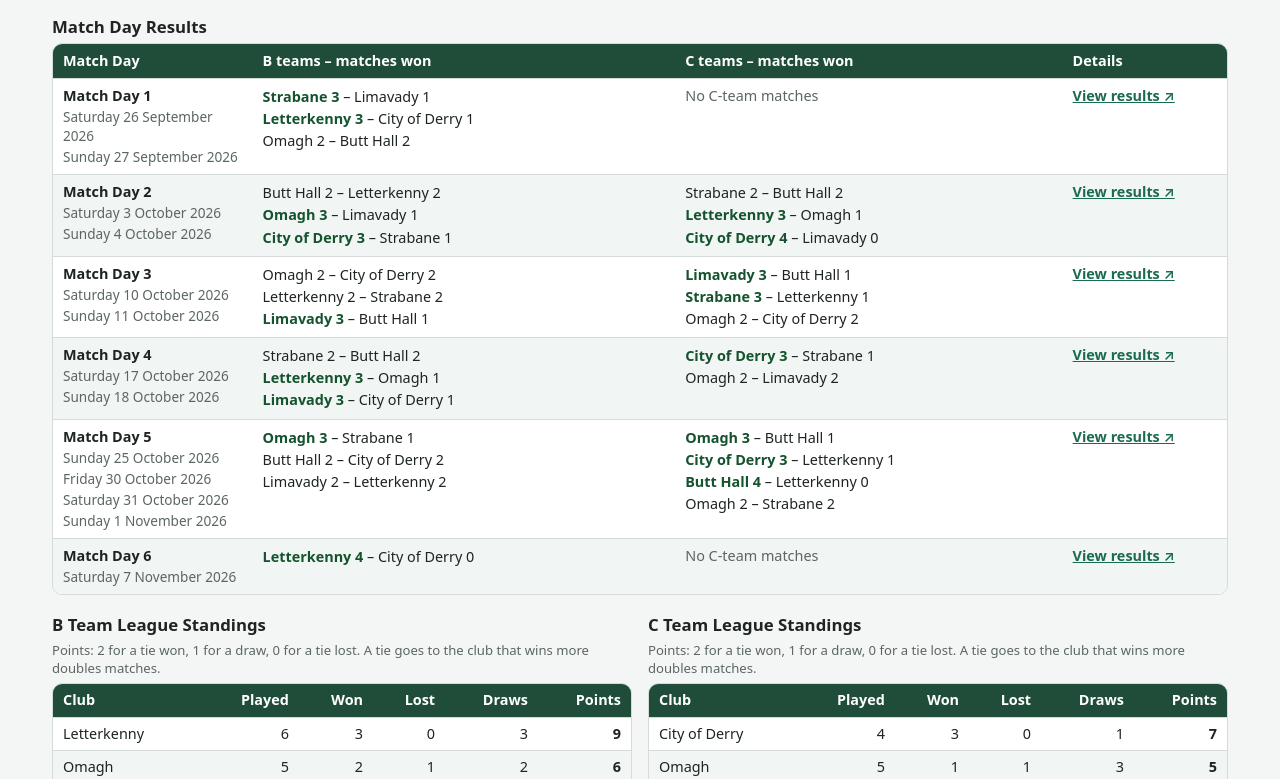
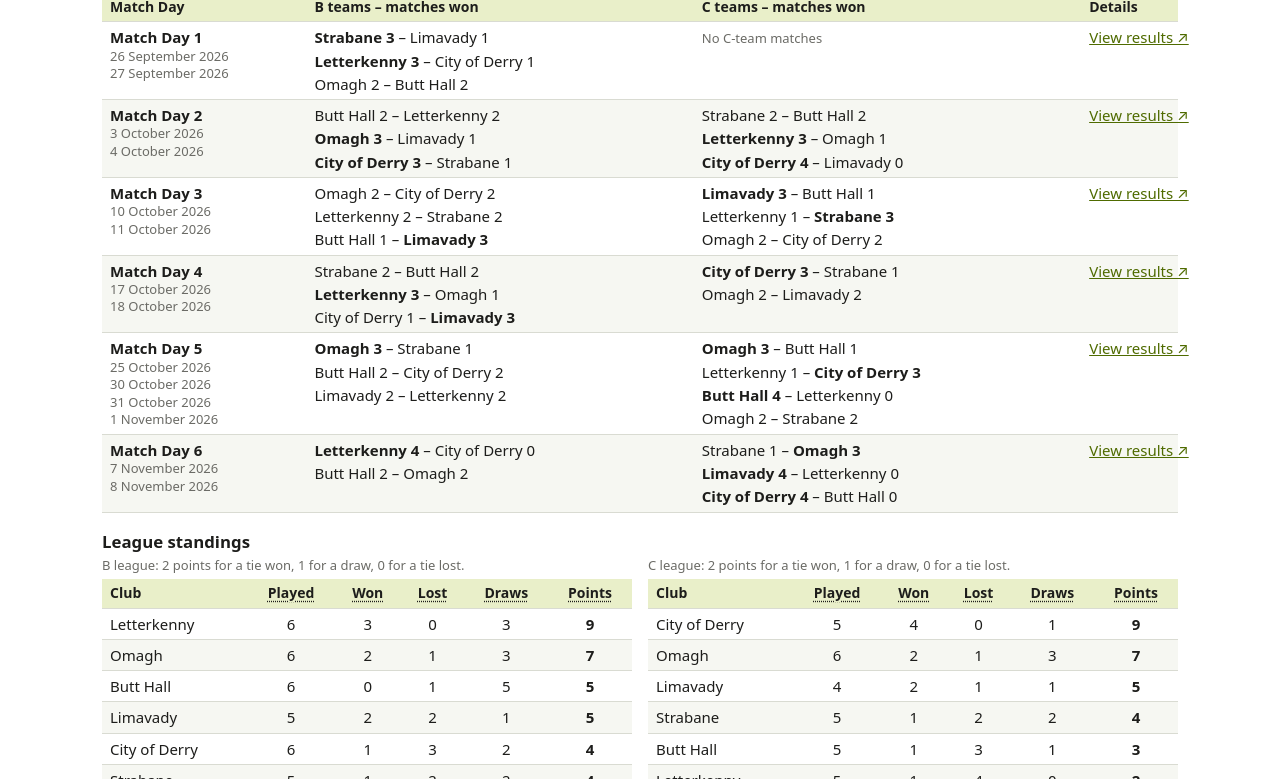
Before and after one commit to amitn2007/NW-League, a plain HTML site: page index.html in a window 1280 px wide. Shown: the part 76-855 px from the top of the page. Drawn offline with Linux system fonts and the light colour scheme.

Commit message:
Add files via upload

```diff
--- a/index.html
+++ b/index.html
@@ -1,364 +1,291 @@
 <!DOCTYPE html>
 <html lang="en">
 <head>
-<meta charset="UTF-8">
+<meta charset="utf-8">
 <meta name="viewport" content="width=device-width, initial-scale=1">
 <title>Northwest Autumn Mixed Doubles 2026 – Team Results</title>
 <style>
 :root {
-    color-scheme: light dark;
-    --bg: #f4f6f5;
-    --surface: #ffffff;
-    --text: #1d2421;
-    --muted: #5b6661;
-    --border: #d5dcd8;
-    --head-bg: #1f4d3a;
-    --head-text: #ffffff;
-    --alt-row: #f1f5f3;
-    --link: #1a6b4f;
-    --win: #14532d;
+  --bg: #ffffff;
+  --fg: #1d1d1b;
+  --muted: #6b6b66;
+  --line: #d9dbd2;
+  --head: #e9efc9;
+  --alt: #f6f7f2;
+  --accent: #4f6b00;
+  --card: #ffffff;
 }
 @media (prefers-color-scheme: dark) {
   :root {
-      --bg: #101614;
-      --surface: #1a221f;
-      --text: #e5ece8;
-      --muted: #9daaa3;
-      --border: #2e3a35;
-      --head-bg: #2b5f49;
-      --head-text: #f1f7f3;
-      --alt-row: #172019;
-      --link: #7fd1ad;
-      --win: #9ee6c0;
+    --bg: #15171a;
+    --fg: #ececea;
+    --muted: #9ea19a;
+    --line: #3a3f44;
+    --head: #2a3320;
+    --alt: #1c1f23;
+    --accent: #cde34f;
+    --card: #1b1e22;
   }
 }
 * { box-sizing: border-box; }
 html, body { margin: 0; padding: 0; }
 body {
   background: var(--bg);
-    color: var(--text);
+  color: var(--fg);
   font-family: system-ui, -apple-system, "Segoe UI", Roboto, Arial, sans-serif;
   font-size: 15px;
-    line-height: 1.4;
+  line-height: 1.35;
+  overflow-x: hidden;
 }
-  .container {
-    max-width: 1200px;
-    margin: 0 auto;
-    padding: 16px 12px 16px;
-  }
-  header h1 {
-    margin: 0 0 4px;
-    font-size: clamp(1.2rem, 2.4vw, 1.5rem);
-  }
-  .legend {
-    margin: 0 0 12px;
-    color: var(--muted);
-    font-size: 0.88rem;
-  }
-  .legend strong { color: var(--text); }
-  h2 {
-    font-size: 1.05rem;
-    margin: 18px 0 4px;
-  }
-  .caption {
-    margin: 0 0 6px;
-    color: var(--muted);
-    font-size: 0.82rem;
-  }
-  .table-wrap {
-    overflow-x: auto;
-    border: 1px solid var(--border);
-    border-radius: 10px;
-    background: var(--surface);
-  }
-  table {
-    width: 100%;
-    border-collapse: collapse;
-    font-size: 0.9rem;
-  }
-  th, td {
-    padding: 7px 10px;
-    text-align: left;
-    vertical-align: top;
-    border-bottom: 1px solid var(--border);
-  }
-  thead th {
-    background: var(--head-bg);
-    color: var(--head-text);
-    font-weight: 600;
-    white-space: nowrap;
-  }
-  tbody tr:nth-child(even) td { background: var(--alt-row); }
-  tbody tr:last-child td { border-bottom: none; }
+.wrap { max-width: 1100px; margin: 0 auto; padding: 10px 12px 16px; }
+h1 { font-size: 1.25rem; margin: 0 0 4px; }
+h2 { font-size: 1.05rem; margin: 18px 0 4px; }
+.legend { color: var(--muted); font-size: 13px; margin: 0 0 10px; }
+.caption { color: var(--muted); font-size: 13px; margin: 0 0 4px; }
+.muted { color: var(--muted); font-size: 13px; }
+a { color: var(--accent); }
 
-  /* Match results table: 4 compact columns */
-  .main-table col.c-day   { width: 17%; }
-  .main-table col.c-b     { width: 36%; }
-  .main-table col.c-c     { width: 33%; }
-  .main-table col.c-link  { width: 14%; }
+table { width: 100%; border-collapse: collapse; }
+th, td { padding: 5px 8px; border-bottom: 1px solid var(--line); text-align: left; vertical-align: top; overflow-wrap: anywhere; }
+th { background: var(--head); font-weight: 600; font-size: 14px; }
+tbody tr:nth-child(even) { background: var(--alt); }
 
-  .line { display: block; padding: 1px 0; }
-  .muted { color: var(--muted); }
-  .win { font-weight: 700; color: var(--win); }
-  .main-table .line.muted { font-size: 0.85rem; }
+.days { table-layout: fixed; }
+.days col.c-md { width: 19%; }
+.days col.c-b { width: 36%; }
+.days col.c-c { width: 36%; }
+.days col.c-d { width: 9%; }
+.days .md strong { display: block; }
+.days .tie { margin: 0 0 3px; }
+.days .tie:last-child { margin-bottom: 0; }
+.days .dates div { color: var(--muted); font-size: 13px; }
+.days td a { white-space: nowrap; }
 
-  /* Standings: side by side on wide screens, stacked on small ones */
-  .standings-grid {
-    display: grid;
-    grid-template-columns: 1fr;
-    gap: 0 16px;
-    align-items: start;
-  }
-  .standings th:not(:first-child),
-  .standings td:not(:first-child) { text-align: right; }
-  .standings th, .standings td { padding: 6px 10px; }
+.standings-wrap { display: grid; grid-template-columns: 1fr; gap: 16px; }
+.standings th, .standings td { text-align: center; }
+.standings th:first-child, .standings td:first-child { text-align: left; }
+.standings th[title] { cursor: help; text-decoration: underline dotted; text-underline-offset: 3px; }
+.standings td:last-child { font-weight: 600; }
 
-  td a {
-    color: var(--link);
-    font-weight: 600;
-    white-space: nowrap;
+@media (min-width: 900px) {
+  .standings-wrap { grid-template-columns: 1fr 1fr; }
 }
 
-  @media (min-width: 900px) {
-    .standings-grid { grid-template-columns: 1fr 1fr; }
+@media (max-width: 720px) {
+  body { font-size: 15px; }
+  .days, .days tbody, .days tr, .days td { display: block; width: 100%; }
+  .days thead { display: none; }
+  .days col { display: none; }
+  .days tbody tr {
+    background: var(--card);
+    border: 1px solid var(--line);
+    border-radius: 8px;
+    margin: 0 0 10px;
+    padding: 8px 10px;
   }
-
-  /* Phones: each match day becomes a compact card, no sideways scrolling */
-  @media (max-width: 720px) {
-    .container { padding: 12px 8px 12px; }
-    .main-table thead { display: none; }
-    .main-table, .main-table tbody, .main-table tr, .main-table td {
-      display: block;
-      width: 100%;
+  .days tbody tr:nth-child(even) { background: var(--card); }
+  .days td {
+    border: 0;
+    padding: 3px 0;
   }
-    .main-table col { display: none; }
-    .table-wrap.main-wrap { border: none; background: none; overflow: visible; }
-    .main-table tr {
-      border: 1px solid var(--border);
-      border-radius: 10px;
-      background: var(--surface);
-      margin: 0 0 10px;
-      overflow: hidden;
-    }
-    .main-table td {
-      border: none;
-      padding: 5px 12px;
-      background: none !important;
-    }
-    .main-table td:first-child { background: var(--head-bg) !important; color: var(--head-text); padding: 8px 12px; }
-    .main-table td:first-child .line { color: var(--head-text); opacity: 0.9; }
-    .main-table td[data-label]::before {
+  .days td::before {
     content: attr(data-label);
     display: block;
-      font-size: 0.7rem;
+    font-size: 11px;
+    font-weight: 600;
+    color: var(--muted);
     text-transform: uppercase;
-      letter-spacing: 0.04em;
-      color: var(--muted);
+    letter-spacing: .04em;
     margin-bottom: 1px;
   }
-    .main-table td:last-child { padding-bottom: 10px; }
-    .standings th, .standings td { padding: 6px 6px; font-size: 0.85rem; }
+  .days td.md {
+    border-bottom: 1px solid var(--line);
+    padding-bottom: 6px;
+    margin-bottom: 4px;
+  }
+  .days td.md::before { content: none; }
+  .days .md strong { font-size: 1rem; }
+  .days .dates div { font-size: 12px; }
+  .days td a { white-space: normal; }
+
+  .standings th, .standings td { padding: 4px 5px; font-size: 13px; }
+  .standings th { font-size: 12px; }
+  .standings-wrap { gap: 12px; }
+  h2 { margin-top: 14px; }
 }
 </style>
 </head>
 <body>
-<div class="container">
+<div class="wrap">
 
-  <header>
 <h1>Northwest Autumn Mixed Doubles 2026 – Team Results</h1>
-    <p class="legend">
-      <strong>Club abbreviations:</strong>
-      STR = Strabane · LIM = Limavady · LTK = Letterkenny · DER = City of Derry · OMG = Omagh · BTH = Butt Hall
-    </p>
-  </header>
+<p class="legend">STR = Strabane · LIM = Limavady · LTK = Letterkenny · DER = City of Derry · OMG = Omagh · BTH = Butt Hall</p>
 
-  <h2>Match Day Results</h2>
-  <div class="table-wrap main-wrap">
-    <table class="main-table">
+<table class="days">
   <colgroup>
-        <col class="c-day">
+    <col class="c-md">
     <col class="c-b">
     <col class="c-c">
-        <col class="c-link">
+    <col class="c-d">
   </colgroup>
   <thead>
     <tr>
-          <th>Match Day</th>
-          <th>B teams – matches won</th>
-          <th>C teams – matches won</th>
-          <th>Details</th>
+      <th scope="col">Match Day</th>
+      <th scope="col">B teams – matches won</th>
+      <th scope="col">C teams – matches won</th>
+      <th scope="col">Details</th>
     </tr>
   </thead>
   <tbody>
     <tr>
-          <td>
+      <td class="md" data-label="Match Day">
         <strong>Match Day 1</strong>
-            <span class="line muted">Saturday 26 September 2026</span>
-            <span class="line muted">Sunday 27 September 2026</span>
+        <div class="dates"><div>26 September 2026</div><div>27 September 2026</div></div>
       </td>
-          <td data-label="B teams – matches won">
-            <span class="line"><span class="win">Strabane 3</span> – Limavady 1</span>
-            <span class="line"><span class="win">Letterkenny 3</span> – City of Derry 1</span>
-            <span class="line">Omagh 2 – Butt Hall 2</span>
+      <td data-label="B teams">
+        <div class="tie"><strong>Strabane 3</strong> – Limavady 1</div>
+        <div class="tie"><strong>Letterkenny 3</strong> – City of Derry 1</div>
+        <div class="tie">Omagh 2 – Butt Hall 2</div>
       </td>
-          <td data-label="C teams – matches won" class="muted">No C-team matches</td>
-          <td data-label="Details">
-            <a href="https://ti.tournamentsoftware.com/tournament/6ddd3ed7-0916-441e-93b0-d59b000ebb00/Matches" target="_blank" rel="noopener noreferrer">View results ↗</a>
-          </td>
+      <td data-label="C teams"><span class="muted">No C-team matches</span></td>
+      <td data-label="Details"><a href="https://ti.tournamentsoftware.com/tournament/6ddd3ed7-0916-441e-93b0-d59b000ebb00/Matches" target="_blank" rel="noopener noreferrer">View results ↗</a></td>
     </tr>
     <tr>
-          <td>
+      <td class="md" data-label="Match Day">
         <strong>Match Day 2</strong>
-            <span class="line muted">Saturday 3 October 2026</span>
-            <span class="line muted">Sunday 4 October 2026</span>
+        <div class="dates"><div>3 October 2026</div><div>4 October 2026</div></div>
       </td>
-          <td data-label="B teams – matches won">
-            <span class="line">Butt Hall 2 – Letterkenny 2</span>
-            <span class="line"><span class="win">Omagh 3</span> – Limavady 1</span>
-            <span class="line"><span class="win">City of Derry 3</span> – Strabane 1</span>
+      <td data-label="B teams">
+        <div class="tie">Butt Hall 2 – Letterkenny 2</div>
+        <div class="tie"><strong>Omagh 3</strong> – Limavady 1</div>
+        <div class="tie"><strong>City of Derry 3</strong> – Strabane 1</div>
       </td>
-          <td data-label="C teams – matches won">
-            <span class="line">Strabane 2 – Butt Hall 2</span>
-            <span class="line"><span class="win">Letterkenny 3</span> – Omagh 1</span>
-            <span class="line"><span class="win">City of Derry 4</span> – Limavady 0</span>
+      <td data-label="C teams">
+        <div class="tie">Strabane 2 – Butt Hall 2</div>
+        <div class="tie"><strong>Letterkenny 3</strong> – Omagh 1</div>
+        <div class="tie"><strong>City of Derry 4</strong> – Limavady 0</div>
       </td>
-          <td data-label="Details">
-            <a href="https://ti.tournamentsoftware.com/tournament/7bf85808-d6fa-4aeb-a546-09f291ccd83b/matches/20261003" target="_blank" rel="noopener noreferrer">View results ↗</a>
-          </td>
+      <td data-label="Details"><a href="https://ti.tournamentsoftware.com/tournament/7bf85808-d6fa-4aeb-a546-09f291ccd83b/matches/20261003" target="_blank" rel="noopener noreferrer">View results ↗</a></td>
     </tr>
     <tr>
-          <td>
+      <td class="md" data-label="Match Day">
         <strong>Match Day 3</strong>
-            <span class="line muted">Saturday 10 October 2026</span>
-            <span class="line muted">Sunday 11 October 2026</span>
+        <div class="dates"><div>10 October 2026</div><div>11 October 2026</div></div>
       </td>
-          <td data-label="B teams – matches won">
-            <span class="line">Omagh 2 – City of Derry 2</span>
-            <span class="line">Letterkenny 2 – Strabane 2</span>
-            <span class="line"><span class="win">Limavady 3</span> – Butt Hall 1</span>
+      <td data-label="B teams">
+        <div class="tie">Omagh 2 – City of Derry 2</div>
+        <div class="tie">Letterkenny 2 – Strabane 2</div>
+        <div class="tie">Butt Hall 1 – <strong>Limavady 3</strong></div>
       </td>
-          <td data-label="C teams – matches won">
-            <span class="line"><span class="win">Limavady 3</span> – Butt Hall 1</span>
-            <span class="line"><span class="win">Strabane 3</span> – Letterkenny 1</span>
-            <span class="line">Omagh 2 – City of Derry 2</span>
+      <td data-label="C teams">
+        <div class="tie"><strong>Limavady 3</strong> – Butt Hall 1</div>
+        <div class="tie">Letterkenny 1 – <strong>Strabane 3</strong></div>
+        <div class="tie">Omagh 2 – City of Derry 2</div>
       </td>
-          <td data-label="Details">
-            <a href="https://ti.tournamentsoftware.com/tournament/77ba18f5-34ef-4fc1-b60b-9379da9a93ba/matches/20261010" target="_blank" rel="noopener noreferrer">View results ↗</a>
-          </td>
+      <td data-label="Details"><a href="https://ti.tournamentsoftware.com/tournament/77ba18f5-34ef-4fc1-b60b-9379da9a93ba/matches/20261010" target="_blank" rel="noopener noreferrer">View results ↗</a></td>
     </tr>
     <tr>
-          <td>
+      <td class="md" data-label="Match Day">
         <strong>Match Day 4</strong>
-            <span class="line muted">Saturday 17 October 2026</span>
-            <span class="line muted">Sunday 18 October 2026</span>
+        <div class="dates"><div>17 October 2026</div><div>18 October 2026</div></div>
       </td>
-          <td data-label="B teams – matches won">
-            <span class="line">Strabane 2 – Butt Hall 2</span>
-            <span class="line"><span class="win">Letterkenny 3</span> – Omagh 1</span>
-            <span class="line"><span class="win">Limavady 3</span> – City of Derry 1</span>
+      <td data-label="B teams">
+        <div class="tie">Strabane 2 – Butt Hall 2</div>
+        <div class="tie"><strong>Letterkenny 3</strong> – Omagh 1</div>
+        <div class="tie">City of Derry 1 – <strong>Limavady 3</strong></div>
       </td>
-          <td data-label="C teams – matches won">
-            <span class="line"><span class="win">City of Derry 3</span> – Strabane 1</span>
-            <span class="line">Omagh 2 – Limavady 2</span>
+      <td data-label="C teams">
+        <div class="tie"><strong>City of Derry 3</strong> – Strabane 1</div>
+        <div class="tie">Omagh 2 – Limavady 2</div>
       </td>
-          <td data-label="Details">
-            <a href="https://ti.tournamentsoftware.com/tournament/63991607-6a78-4c4d-9963-b5ee9ec24914/matches/20261018" target="_blank" rel="noopener noreferrer">View results ↗</a>
-          </td>
+      <td data-label="Details"><a href="https://ti.tournamentsoftware.com/tournament/63991607-6a78-4c4d-9963-b5ee9ec24914/matches/20261018" target="_blank" rel="noopener noreferrer">View results ↗</a></td>
     </tr>
     <tr>
-          <td>
+      <td class="md" data-label="Match Day">
         <strong>Match Day 5</strong>
-            <span class="line muted">Sunday 25 October 2026</span>
-            <span class="line muted">Friday 30 October 2026</span>
-            <span class="line muted">Saturday 31 October 2026</span>
-            <span class="line muted">Sunday 1 November 2026</span>
+        <div class="dates"><div>25 October 2026</div><div>30 October 2026</div><div>31 October 2026</div><div>1 November 2026</div></div>
       </td>
-          <td data-label="B teams – matches won">
-            <span class="line"><span class="win">Omagh 3</span> – Strabane 1</span>
-            <span class="line">Butt Hall 2 – City of Derry 2</span>
-            <span class="line">Limavady 2 – Letterkenny 2</span>
+      <td data-label="B teams">
+        <div class="tie"><strong>Omagh 3</strong> – Strabane 1</div>
+        <div class="tie">Butt Hall 2 – City of Derry 2</div>
+        <div class="tie">Limavady 2 – Letterkenny 2</div>
       </td>
-          <td data-label="C teams – matches won">
-            <span class="line"><span class="win">Omagh 3</span> – Butt Hall 1</span>
-            <span class="line"><span class="win">City of Derry 3</span> – Letterkenny 1</span>
-            <span class="line"><span class="win">Butt Hall 4</span> – Letterkenny 0</span>
-            <span class="line">Omagh 2 – Strabane 2</span>
+      <td data-label="C teams">
+        <div class="tie"><strong>Omagh 3</strong> – Butt Hall 1</div>
+        <div class="tie">Letterkenny 1 – <strong>City of Derry 3</strong></div>
+        <div class="tie"><strong>Butt Hall 4</strong> – Letterkenny 0</div>
+        <div class="tie">Omagh 2 – Strabane 2</div>
       </td>
-          <td data-label="Details">
-            <a href="https://ti.tournamentsoftware.com/tournament/a91f76f6-76d7-4252-b51c-d5f5d9844632/Matches" target="_blank" rel="noopener noreferrer">View results ↗</a>
-          </td>
+      <td data-label="Details"><a href="https://ti.tournamentsoftware.com/tournament/a91f76f6-76d7-4252-b51c-d5f5d9844632/Matches" target="_blank" rel="noopener noreferrer">View results ↗</a></td>
     </tr>
     <tr>
-          <td>
+      <td class="md" data-label="Match Day">
         <strong>Match Day 6</strong>
-            <span class="line muted">Saturday 7 November 2026</span>
+        <div class="dates"><div>7 November 2026</div><div>8 November 2026</div></div>
       </td>
-          <td data-label="B teams – matches won">
-            <span class="line"><span class="win">Letterkenny 4</span> – City of Derry 0</span>
+      <td data-label="B teams">
+        <div class="tie"><strong>Letterkenny 4</strong> – City of Derry 0</div>
+        <div class="tie">Butt Hall 2 – Omagh 2</div>
       </td>
-          <td data-label="C teams – matches won" class="muted">No C-team matches</td>
-          <td data-label="Details">
-            <a href="https://ti.tournamentsoftware.com/tournament/a0df9c17-618f-44e9-86ef-d6a84abb9776/Matches" target="_blank" rel="noopener noreferrer">View results ↗</a>
+      <td data-label="C teams">
+        <div class="tie">Strabane 1 – <strong>Omagh 3</strong></div>
+        <div class="tie"><strong>Limavady 4</strong> – Letterkenny 0</div>
+        <div class="tie"><strong>City of Derry 4</strong> – Butt Hall 0</div>
       </td>
+      <td data-label="Details"><a href="https://ti.tournamentsoftware.com/tournament/a0df9c17-618f-44e9-86ef-d6a84abb9776/Matches" target="_blank" rel="noopener noreferrer">View results ↗</a></td>
     </tr>
+  </tbody>
+</table>
+
+<h2>League standings</h2>
+<div class="standings-wrap">
+
+  <div>
+    <p class="caption">B league: 2 points for a tie won, 1 for a draw, 0 for a tie lost.</p>
+    <table class="standings">
+      <thead>
+        <tr>
+          <th scope="col">Club</th>
+          <th scope="col" title="Number of ties played">Played</th>
+          <th scope="col" title="Number of ties won">Won</th>
+          <th scope="col" title="Number of ties lost">Lost</th>
+          <th scope="col" title="Number of ties drawn">Draws</th>
+          <th scope="col" title="League points: 2 per tie won, 1 per draw">Points</th>
+        </tr>
+      </thead>
+      <tbody>
+        <tr><td>Letterkenny</td><td>6</td><td>3</td><td>0</td><td>3</td><td>9</td></tr>
+        <tr><td>Omagh</td><td>6</td><td>2</td><td>1</td><td>3</td><td>7</td></tr>
+        <tr><td>Butt Hall</td><td>6</td><td>0</td><td>1</td><td>5</td><td>5</td></tr>
+        <tr><td>Limavady</td><td>5</td><td>2</td><td>2</td><td>1</td><td>5</td></tr>
+        <tr><td>City of Derry</td><td>6</td><td>1</td><td>3</td><td>2</td><td>4</td></tr>
+        <tr><td>Strabane</td><td>5</td><td>1</td><td>2</td><td>2</td><td>4</td></tr>
       </tbody>
     </table>
   </div>
 
-  <div class="standings-grid">
-
   <div>
-      <h2>B Team League Standings</h2>
-      <p class="caption">Points: 2 for a tie won, 1 for a draw, 0 for a tie lost. A tie goes to the club that wins more doubles matches.</p>
-      <div class="table-wrap">
+    <p class="caption">C league: 2 points for a tie won, 1 for a draw, 0 for a tie lost.</p>
     <table class="standings">
       <thead>
         <tr>
-              <th>Club</th>
-              <th title="Number of matches played">Played</th>
-              <th title="Number of matches won">Won</th>
-              <th title="Number of matches lost">Lost</th>
-              <th title="Number of draws">Draws</th>
-              <th>Points</th>
+          <th scope="col">Club</th>
+          <th scope="col" title="Number of ties played">Played</th>
+          <th scope="col" title="Number of ties won">Won</th>
+          <th scope="col" title="Number of ties lost">Lost</th>
+          <th scope="col" title="Number of ties drawn">Draws</th>
+          <th scope="col" title="League points: 2 per tie won, 1 per draw">Points</th>
         </tr>
       </thead>
       <tbody>
-            <tr><td>Letterkenny</td><td>6</td><td>3</td><td>0</td><td>3</td><td><strong>9</strong></td></tr>
-            <tr><td>Omagh</td><td>5</td><td>2</td><td>1</td><td>2</td><td><strong>6</strong></td></tr>
-            <tr><td>Limavady</td><td>5</td><td>2</td><td>2</td><td>1</td><td><strong>5</strong></td></tr>
-            <tr><td>Butt Hall</td><td>5</td><td>0</td><td>1</td><td>4</td><td><strong>4</strong></td></tr>
-            <tr><td>City of Derry</td><td>6</td><td>1</td><td>3</td><td>2</td><td><strong>4</strong></td></tr>
-            <tr><td>Strabane</td><td>5</td><td>1</td><td>2</td><td>2</td><td><strong>4</strong></td></tr>
+        <tr><td>City of Derry</td><td>5</td><td>4</td><td>0</td><td>1</td><td>9</td></tr>
+        <tr><td>Omagh</td><td>6</td><td>2</td><td>1</td><td>3</td><td>7</td></tr>
+        <tr><td>Limavady</td><td>4</td><td>2</td><td>1</td><td>1</td><td>5</td></tr>
+        <tr><td>Strabane</td><td>5</td><td>1</td><td>2</td><td>2</td><td>4</td></tr>
+        <tr><td>Butt Hall</td><td>5</td><td>1</td><td>3</td><td>1</td><td>3</td></tr>
+        <tr><td>Letterkenny</td><td>5</td><td>1</td><td>4</td><td>0</td><td>2</td></tr>
       </tbody>
     </table>
-      </div>
-    </div>
-
-    <div>
-      <h2>C Team League Standings</h2>
-      <p class="caption">Points: 2 for a tie won, 1 for a draw, 0 for a tie lost. A tie goes to the club that wins more doubles matches.</p>
-      <div class="table-wrap">
-        <table class="standings">
-          <thead>
-            <tr>
-              <th>Club</th>
-              <th title="Number of matches played">Played</th>
-              <th title="Number of matches won">Won</th>
-              <th title="Number of matches lost">Lost</th>
-              <th title="Number of draws">Draws</th>
-              <th>Points</th>
-            </tr>
-          </thead>
-          <tbody>
-            <tr><td>City of Derry</td><td>4</td><td>3</td><td>0</td><td>1</td><td><strong>7</strong></td></tr>
-            <tr><td>Omagh</td><td>5</td><td>1</td><td>1</td><td>3</td><td><strong>5</strong></td></tr>
-            <tr><td>Strabane</td><td>4</td><td>1</td><td>1</td><td>2</td><td><strong>4</strong></td></tr>
-            <tr><td>Butt Hall</td><td>4</td><td>1</td><td>2</td><td>1</td><td><strong>3</strong></td></tr>
-            <tr><td>Limavady</td><td>3</td><td>1</td><td>1</td><td>1</td><td><strong>3</strong></td></tr>
-            <tr><td>Letterkenny</td><td>4</td><td>1</td><td>3</td><td>0</td><td><strong>2</strong></td></tr>
-          </tbody>
-        </table>
-      </div>
   </div>
 
 </div>
```
Lines whose indentation alone changed are shown as unchanged.
